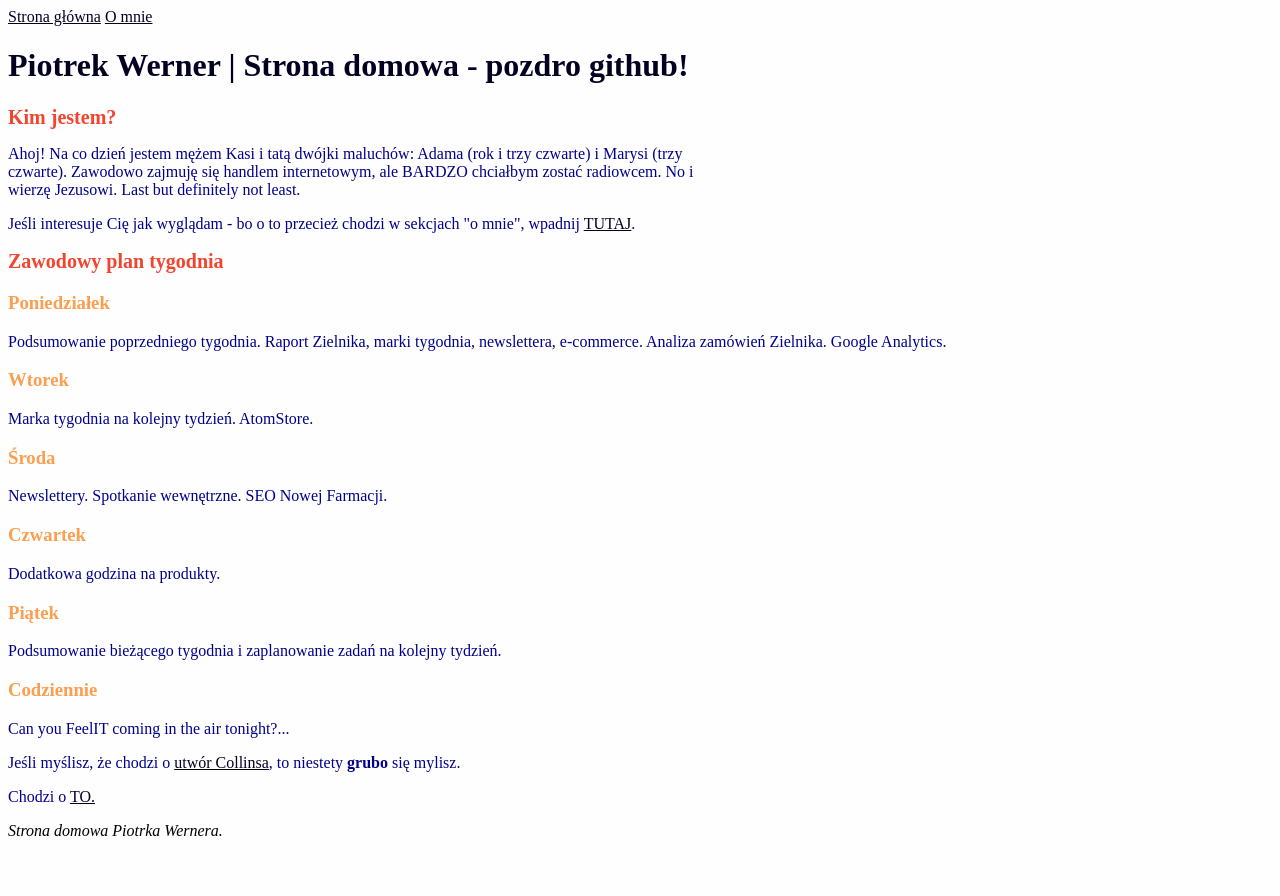
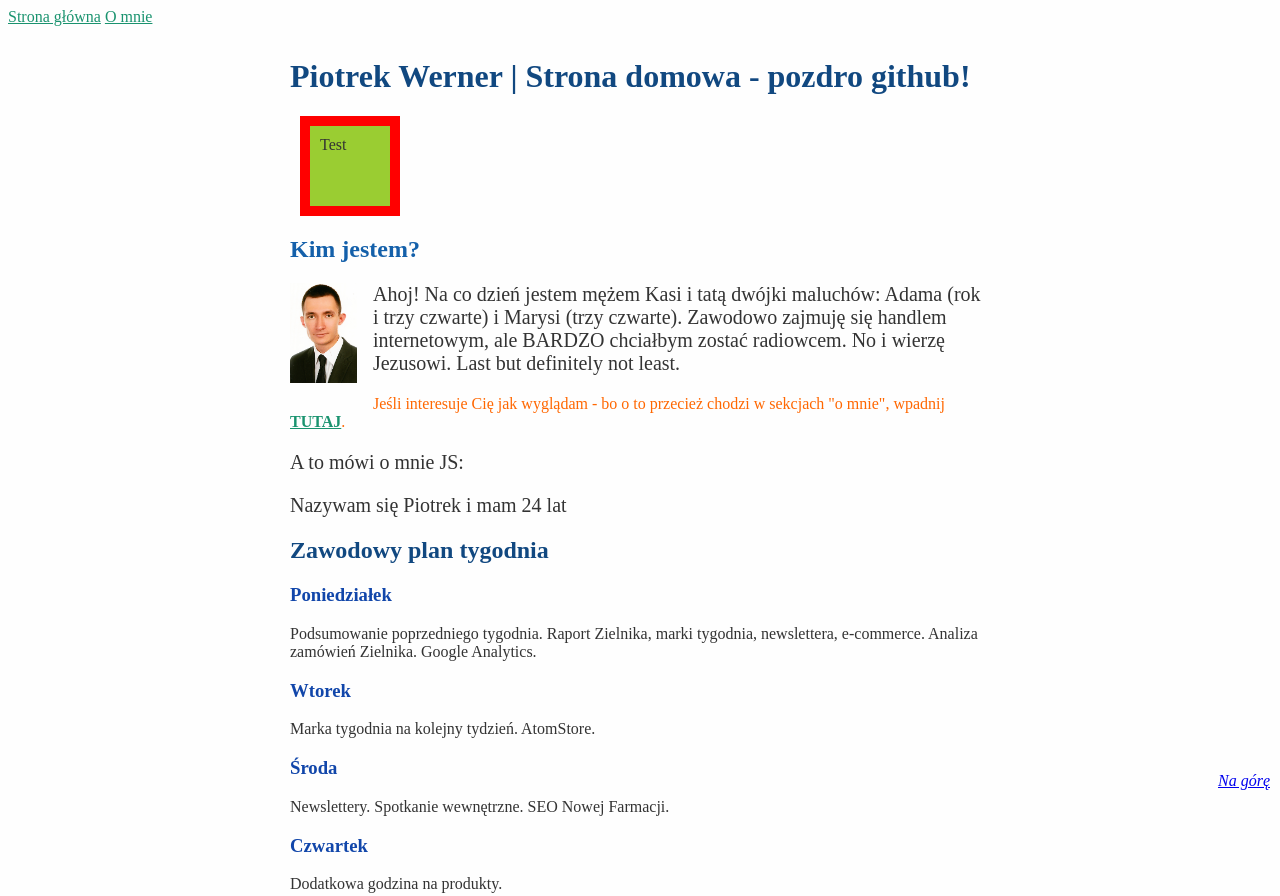
Before and after one commit to piotrwerner/homepage, a plain HTML site: page index.html in a window 1280 px wide. Shown: the top 896 px of the page. Before the commit the page ends 848 px from the top, so only its background shows below. Drawn offline with Linux system fonts and the light colour scheme.

Commit message:
Add files via upload
bem, simplified css, js functions

```diff
--- a/index.html
+++ b/index.html
@@ -10,64 +10,71 @@
 </head>
 
 <body>
-    <main class="main">
-
-        <section class="menu">
-            <a href="index.html" class="link">Strona główna</a>
-            <a href="podstrona.html" class="link">O mnie</a>
+    <section class="navigation">
+        <a class="navigation__link" href="index.html">Strona główna</a>
+        <a class="navigation__link" href="podstrona.html">O mnie</a>
     </section>
-
+    <main id="top" class="main">
     <header class="header">
         <h1 class="heading">Piotrek Werner | Strona domowa - pozdro github!</h1>
     </header>
-
-        <section class="aboutme">
-            <h2 class="headingSecond">Kim jestem?</h2>
-            <p class="paragraph">Ahoj! Na co dzień jestem mężem Kasi i tatą dwójki maluchów: Adama (rok i trzy czwarte)
+    <section class="about">
+        <div class="box">Test</div>
+        <h2 class="about__header">Kim jestem?</h2>
+        <p class="about__paragraph">
+            <img class="about__picture" src="piotrek.jpg" alt="werner">
+            Ahoj! Na co dzień jestem mężem Kasi i tatą dwójki maluchów: Adama (rok i trzy czwarte)
             i Marysi (trzy czwarte). Zawodowo zajmuję się handlem internetowym, ale BARDZO chciałbym zostać
             radiowcem. No i wierzę Jezusowi. Last but definitely not
-                least.
-                <br>
-                <p class="paragraph">Jeśli interesuje Cię jak wyglądam - bo o to przecież chodzi w sekcjach "o mnie",
-                    wpadnij <a href="podstrona.html" class="link">TUTAJ</a>.</p>
+            least.</p>
+            <p class="about__paragraph about__paragraph--color">Jeśli interesuje Cię jak wyglądam - bo o to przecież chodzi w sekcjach "o
+                mnie", wpadnij <a class="about__link" href="podstrona.html">TUTAJ</a>.</p>
+            <p class="about__paragraph">A to mówi o mnie JS:</p>
+            <p class="about__paragraph about__paragraph--js"></p>
     </section>
-
     <section class="routine">
-            <h2 class="headingSecond">Zawodowy plan tygodnia</h2>
-            <section class="monday">
-                <h3 class="headingThird">Poniedziałek</h3>
-                <p class="paragraph">Podsumowanie poprzedniego tygodnia. Raport Zielnika, marki tygodnia, newslettera,
-                    e-commerce. Analiza zamówień Zielnika. Google Analytics.</p>
+        <h2 class="routine__heading2">Zawodowy plan tygodnia</h2>
+        <section>
+            <h3 class="routine__heading3">Poniedziałek</h3>
+            <p class="routine__paragraph">Podsumowanie poprzedniego tygodnia. Raport Zielnika, marki tygodnia, newslettera,
+                e-commerce. Analiza zamówień Zielnika. Google Analytics.
+            </p>
         </section>
-            <section class="tuesday">
-                <h3 class="headingThird">Wtorek</h3>
-                <p class="paragraph">Marka tygodnia na kolejny tydzień. AtomStore.</p>
+        <section>
+            <h3 class="routine__heading3">Wtorek</h3>
+            <p class="routine__paragraph">Marka tygodnia na kolejny tydzień. AtomStore.
+            </p>
         </section>
-            <section class="wednesday">
-                <h3 class="headingThird">Środa</h3>
-                <p class="paragraph">Newslettery. Spotkanie wewnętrzne. SEO Nowej Farmacji.</p>
+        <section>
+            <h3 class="routine__heading3">Środa</h3>
+            <p class="routine__paragraph">Newslettery. Spotkanie wewnętrzne. SEO Nowej Farmacji.
+            </p>
         </section>
-            <section class="thursday">
-                <h3 class="headingThird">Czwartek</h3>
-                <p class="paragraph">Dodatkowa godzina na produkty.</p>
+        <section>
+            <h3 class="routine__heading3">Czwartek</h3>
+            <p class="routine__paragraph">Dodatkowa godzina na produkty.
+            </p>
         </section>
-            <section class="friday">
-                <h3 class="headingThird">Piątek</h3>
-                <p class="paragraph">Podsumowanie bieżącego tygodnia i zaplanowanie zadań na kolejny tydzień.</p>
+        <section>
+            <h3 class="routine__heading3">Piątek</h3>
+            <p class="routine__paragraph">Podsumowanie bieżącego tygodnia i zaplanowanie zadań na kolejny tydzień.
+            </p>
         </section>
-            <section class="everyday">
-                <h3 class="headingThird">Codziennie</h3>
-                <p class="paragraph">Can you FeelIT coming in the air tonight?...</p>
-                <p class="paragraph"> Jeśli myślisz, że chodzi o <a
-                        href="https://www.youtube.com/watch?v=YkADj0TPrJA" class="link">utwór Collinsa</a>, to niestety <b>grubo</b>
+        <section>
+            <h3 class="routine__heading3">Codziennie</h3>
+            <p class="routine__paragraph">Can you FeelIT coming in the air tonight?...</p>
+            <p class="routine__paragraph"> Jeśli myślisz, że chodzi o <a href="https://www.youtube.com/watch?v=YkADj0TPrJA"
+                    class="link">utwór Collinsa</a>, to niestety <b>grubo</b>
                 się mylisz.
             </p>
-                <p class="paragraph">Chodzi o <a href="https://www.izielnik.pl/zielnik-feel-it.html" class="link">TO.</a></p>
+            <p class="routine__paragraph">Chodzi o <a href="https://www.izielnik.pl/zielnik-feel-it.html" class="link">TO.</a>
+            </p>
         </section>
     </section>
 
     <footer class="footer">
-            Strona domowa Piotrka Wernera.
+        <a href="#top" class="nagore">Na górę</a>
+        <p>Strona domowa Piotrka Wernera.</p>
     </footer>
     <script src="main.js"></script>
     </main>
--- a/main.js
+++ b/main.js
@@ -1,9 +1,54 @@
-console.log('siema')
-const name = 'Piotrek';
-const age = 30;
+console.log("siema");
+const name = "Piotrek";
+const age = 24;
+let piotrek = null;
 console.log(name);
 console.log(age);
 
 console.log(`Nazywam się ${name} i mam ${age} lat`);
 
-console.log('Witaj, przybyszu!');
+console.log("Witaj, przybyszu!");
+
+const omnie = document.querySelector(".about__paragraph--js");
+omnie.innerHTML = `Nazywam się ${name} i mam ${age} lat`;
+
+if ("javascript" != "java") {
+  console.log("to prawda!");
+}
+
+if (age < 20) {
+  console.log("Dzieciak jesteś.");
+} else if (age > 20 && age <= 29) {
+  console.log("Jesteś dwudziestokilkulatkiem.");
+} else {
+  console.log("Jesteś 30+.");
+}
+
+switch (age) {
+  case 20:
+    console.log(`masz równo 20 lat`);
+    break;
+  case 30:
+    console.log(`masz równo 30 lat`);
+    break;
+  default:
+    console.log(`masz ${age} lat`);
+    break;
+}
+
+let oldIndicator;
+
+const amIOld = age > 70 ? `yes` : `no`;
+console.log(amIOld);
+
+function calculate(x) {
+  x = x + 3;
+  console.log(x);
+  return x*7;
+}
+
+console.log(calculate(2));
+
+const calculateFat = x => (x+3)*7;
+
+console.log(calculateFat(3));
--- a/podstrona.html
+++ b/podstrona.html
@@ -10,20 +10,18 @@
 </head>
 
 <body>
-    <main class="main">
-
-        <section class="menu">
-            <a href="index.html" class="link">Strona główna</a>
-            <a href="podstrona.html" class="link">O mnie</a>
+            <section class="navigation">
+            <a class="navigation__link" href="index.html">Strona główna</a>
+            <a class="navigation__link" href="podstrona.html">O mnie</a>
         </section>
-
+        <main class="main">
         <header class="header">
             <h1 class="heading">Piotrek Werner | Strona domowa</h1>
         </header>
 
-        <section class="aboutme">
-            <h2 class="headingSecond">Kim jestem?</h2>
-            <p class="paragraph">Ahoj! Na co dzień jestem mężem Kasi i tatą dwójki maluchów: Adama (rok i trzy czwarte)
+        <section class="about">
+            <h2 class="about__header">Kim jestem?</h2>
+            <p class="about__paragraph">Ahoj! Na co dzień jestem mężem Kasi i tatą dwójki maluchów: Adama (rok i trzy czwarte)
                 i Marysi (trzy czwarte). Zawodowo zajmuję się handlem internetowym, ale BARDZO chciałbym zostać
                 radiowcem. No i wierzę Jezusowi. Last but definitely not
                 least.
@@ -31,13 +29,14 @@
         </section>
 
         <section class="photo">
-            <img src="Piotr_Werner.jpg" alt="Piećka">
+            <img src="piotrek.jpg" alt="Piećka">
         </section>
 
-        <section class="aboutme">
-            <p class="paragraph">Zobaczyli? To z powrotem na
-                <a href="index.html" class="link">stronę główną!</a>
+        <section class="about">
+            <p class="about__paragraph">Zobaczyli? To z powrotem na
+                <a href="index.html" class="about__link">stronę główną!</a>
             </p>
         </section>
+        <script src="main.js"></script>
     </main>
 </body>
--- a/style.css
+++ b/style.css
@@ -1,43 +1,80 @@
 body {
     background: #fefefe;
+    color: #333;
 }
 
 .header {
-    color: #020122;
+    color: #114880;
 }
 
-.aboutme {
-    background: #fefefe;
-    width: 700px;
+.navigation__link {
+    color: #1A936F;
 }
 
-.headingSecond {
-    color: #F4442E;
+.main {
+    width: 100%;
+    max-width: 700px;
+    margin: 32px auto;
+}
+
+.header {
+    margin-bottom: 15px;
+}
+
+.about {
+}
+
+.about__link {
+    color: #1A936F;
+    font-weight: bold;
+}
+
+.about__header {
+    color: #1460aa;
+}
+
+.about__paragraph {
     font-size: 20px;
 }
 
-.headingThird {
-    color: #FC9E4F;
-    font-size: 16 px;
+.about__paragraph--color {
+    color: #ff6700;
+    font-size: 16px;
 }
 
-.link {
-    color: #020122;
-    font-size: 16 px;
+.about__picture {
+    height: 100%;
+    max-height: 100px;
+    display: block;
+    float: left;
+    margin: 0 16px 16px 0;
 }
 
-.paragraph {
-    color: darkred;
+.box {
+    width: 100px;
+    height: 100px;
+    background: yellowgreen;
+    padding: 10px;
+    box-sizing: border-box;
+    border: 10px solid red;
+    margin: 10px;
+    top: 0;
+}
+
+.routine__heading2 {
+    color: #114880;
+}
+
+.routine__heading3 {
+    color: #1146aa;
 }
 
 .footer {
     font-style: italic;
 }
 
-.paragraph {
-    color: darkblue;
+.nagore {
+    position: fixed;
+    right: 10px;
+    bottom: 10px;
 }
-
-.photo {
-    text-align: center;
-}
```
Lines whose indentation alone changed are shown as unchanged.
